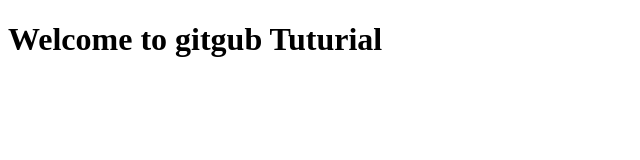
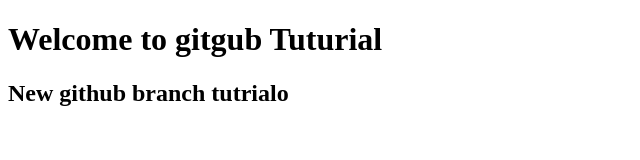
Before and after one commit to Abhilash-chetty/abhi-demo, a plain HTML site: page localReponew/index.html in a window 1280 px wide. Shown: the whole page, without its empty margins (0-640 px from the left). Drawn offline with Linux system fonts and the light colour scheme.

Commit message:
Add new h2

```diff
--- a/localReponew/index.html
+++ b/localReponew/index.html
@@ -7,5 +7,6 @@
 </head>
 <body>
     <h1>Welcome to gitgub Tuturial</h1>
+    <h2>New github branch tutrialo</h2>
 </body>
 </html>
```
